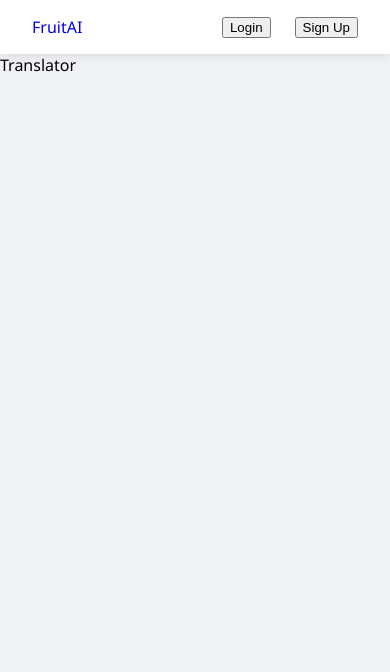
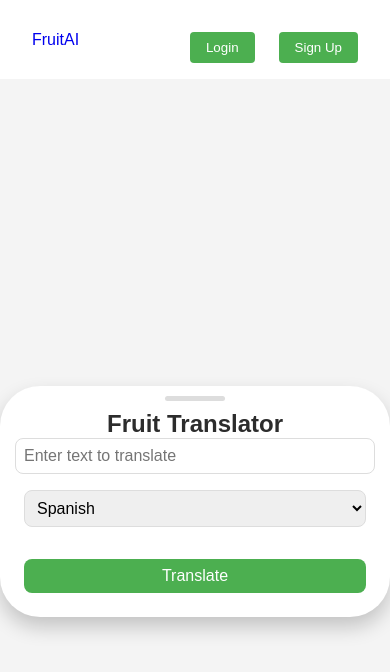
Before and after one commit to NiRbHaYsInGh30/Fruit.Ai, a React (Vite) app: page /translate in a window 390 px wide. Shown: the top 672 px of the page. Built offline with nearby package versions, Linux system fonts and the light colour scheme; no server answers.

Commit message:
Added translator

```diff
--- /dev/null
+++ b/src/Styles/ChatBot.css
@@ -0,0 +1,71 @@
+/* Chat container styling */
+.chat-container {
+    display: flex;
+    flex-direction: column;
+    justify-content: space-between;
+    height: 100vh;
+    background-color: #f9f9f9;
+    font-family: Arial, sans-serif;
+}
+
+/* Chat header styling */
+.chat-header {
+    padding: 1rem;
+    background-color: #4caf50;
+    color: white;
+    text-align: center;
+}
+
+/* Chat body */
+.chat-body {
+    flex: 1;
+    display: flex;
+    justify-content: center;
+    align-items: center;
+    flex-direction: column;
+    padding: 1rem;
+}
+
+/* Fruit list and cards */
+.fruit-list {
+    display: flex;
+    flex-wrap: wrap;
+    gap: 1rem;
+}
+
+.fruit-card {
+    background-color: #fff;
+    border: 1px solid #ddd;
+    border-radius: 8px;
+    padding: 1rem;
+    text-align: center;
+    box-shadow: 0 4px 6px rgba(0, 0, 0, 0.1);
+    cursor: pointer;
+    transition: transform 0.3s;
+}
+
+.fruit-card:hover {
+    transform: translateY(-5px);
+}
+
+.fruit-detail-card {
+    text-align: center;
+    background-color: #fff;
+    padding: 2rem;
+    border-radius: 8px;
+    box-shadow: 0 4px 6px rgba(0, 0, 0, 0.1);
+}
+
+button {
+    margin-top: 1rem;
+    padding: 0.5rem 1rem;
+    border: none;
+    background-color: #4caf50;
+    color: white;
+    cursor: pointer;
+    border-radius: 4px;
+}
+
+button:hover {
+    background-color: #45a049;
+}
--- /dev/null
+++ b/src/Styles/Translator.css
@@ -0,0 +1,114 @@
+/* Translator.css */
+
+body,
+html {
+    margin: 0;
+    padding: 0;
+    height: 100%;
+    font-family: Arial, sans-serif;
+    background-color: #f4f4f4;
+}
+
+/* Center the phone div */
+.translator-container {
+    display: flex;
+    align-items: center;
+    justify-content: center;
+    height: 100vh;
+    background-color: #f4f4f4;
+}
+
+/* Phone Shape */
+.phone-frame {
+    background-color: white;
+    width: 350px;
+    height: 700px;
+    border-radius: 40px;
+    padding: 2rem;
+    box-shadow: 0 10px 20px rgba(0, 0, 0, 0.2);
+    display: flex;
+    flex-direction: column;
+    align-items: center;
+    justify-content: space-around;
+    position: relative;
+}
+
+/* The grey top speaker of the phone */
+.phone-frame::before {
+    content: '';
+    display: block;
+    width: 60px;
+    height: 5px;
+    background-color: #ddd;
+    border-radius: 10px;
+    position: absolute;
+    top: 10px;
+    left: 50%;
+    transform: translateX(-50%);
+}
+
+/* Translator input field */
+.translator-input {
+    padding: 0.75rem;
+    width: 100%;
+    margin-bottom: 1rem;
+    border-radius: 8px;
+    border: 1px solid #ddd;
+    font-size: 1rem;
+}
+
+/* Language selector dropdown */
+.language-select {
+    margin-bottom: 1rem;
+    padding: 0.5rem;
+    width: 100%;
+    border-radius: 8px;
+    border: 1px solid #ddd;
+    font-size: 1rem;
+}
+
+/* Translate button */
+.translate-button {
+    padding: 0.75rem;
+    background-color: #4caf50;
+    color: white;
+    border: none;
+    border-radius: 8px;
+    cursor: pointer;
+    width: 100%;
+    font-size: 1rem;
+}
+
+.translate-button:hover {
+    background-color: #45a049;
+}
+
+/* Result section */
+.translation-result {
+    margin-top: 1rem;
+    background-color: #fff;
+    padding: 1rem;
+    border-radius: 8px;
+    box-shadow: 0 4px 6px rgba(0, 0, 0, 0.1);
+    width: 100%;
+    text-align: center;
+}
+
+/* Mobile Responsiveness */
+@media (max-width: 600px) {
+    .phone-frame {
+        width: 90%;
+        height: auto;
+        padding: 1.5rem;
+    }
+
+    h1 {
+        font-size: 1.5rem;
+    }
+
+    .translate-button,
+    .language-select,
+    .translator-input {
+        padding: 0.5rem;
+    }
+}
--- a/src/components/ChatBot.jsx
+++ b/src/components/ChatBot.jsx
@@ -1,9 +1,48 @@
+import { useState } from "react";
+import "../Styles/ChatBot.css";
 
-const ChatBot = () => {
+const fruits = [
+  { id: 1, name: "Apple", description: "Rich in fiber and vitamin C." },
+  {
+    id: 2,
+    name: "Banana",
+    description: "High in potassium and easy to digest.",
+  },
+  { id: 3, name: "Orange", description: "A great source of vitamin C." },
+  // Add more fruits
+];
+
+const Chatbot = () => {
+  const [selectedFruit, setSelectedFruit] = useState(null);
+
   return (
-    <div>ChatBot</div>
-  )
-}
-export default ChatBot;
-// Nirbhay singh
-// Author Nirbhay Singh
+    <div className="chat-container">
+      <header className="chat-header">
+        <h1>Fruit Chatbot</h1>
+      </header>
+      <div className="chat-body">
+        {selectedFruit ? (
+          <div className="fruit-detail-card">
+            <h2>{selectedFruit.name}</h2>
+            <p>{selectedFruit.description}</p>
+            <button onClick={() => setSelectedFruit(null)}>Back to List</button>
+          </div>
+        ) : (
+          <div className="fruit-list">
+            {fruits.map((fruit) => (
+              <div
+                key={fruit.id}
+                className="fruit-card"
+                onClick={() => setSelectedFruit(fruit)}
+              >
+                <h3>{fruit.name}</h3>
+              </div>
+            ))}
+          </div>
+        )}
+      </div>
+    </div>
+  );
+};
+
+export default Chatbot;
--- a/src/components/Home.jsx
+++ b/src/components/Home.jsx
@@ -18,8 +18,8 @@ const Home = () => {
         </a>
 
         <a
-          href="https://translate.google.co.in/?sl=auto&tl=en&op=translate"
-          target="blank"
+          href="/translate"
+
         >
           <div className="grid-item translate">
             <h3>Google Translate</h3>
--- a/src/components/Translator.jsx
+++ b/src/components/Translator.jsx
@@ -1,8 +1,80 @@
-// Nirbhay singh
-// Author Nirbhay Singh
+import { useState } from "react";
+import axios from "axios";
+import "../Styles/Translator.css";
+
 const Translator = () => {
-  return <div>Translator</div>;
+  const [inputText, setInputText] = useState("");
+  const [translatedText, setTranslatedText] = useState("");
+  const [targetLanguage, setTargetLanguage] = useState("es"); // Default to Spanish ('es')
+
+  // Function to handle translation
+  const translateText = async () => {
+    const apiKey = "AIzaSyBrBqBEN9lp3PZJckRbsBEE4YpJMEzb3Ic";
+    const url = `https://translation.googleapis.com/language/translate/v2?key=${apiKey}`;
+
+    try {
+      const response = await axios.post(
+        url,
+        {
+          q: inputText, // The text to translate
+          source: "en", // Source language (English by default)
+          target: targetLanguage, // Target language (selected by the user)
+          format: "text", // Format of the input text
+        },
+        {
+          headers: {
+            "Content-Type": "application/json",
+          },
+        }
+      );
+
+      // Set the translated text from the API response
+      setTranslatedText(response.data.data.translations[0].translatedText);
+    } catch (error) {
+      console.error("Translation Error:", error);
+      setTranslatedText("Error in translation.");
+    }
+  };
+
+  return (
+    <div className="translator-container">
+      <div className="phone-frame">
+        <h1>Fruit Translator</h1>
+
+        <input
+          type="text"
+          placeholder="Enter text to translate"
+          value={inputText}
+          onChange={(e) => setInputText(e.target.value)}
+          className="translator-input"
+        />
+
+        <select
+          className="language-select"
+          value={targetLanguage}
+          onChange={(e) => setTargetLanguage(e.target.value)}
+        >
+          <option value="es">Spanish</option>
+          <option value="fr">French</option>
+          <option value="de">German</option>
+          <option value="hi">Hindi</option>
+          <option value="zh">Chinese</option>
+          <option value="ar">Arabic</option>
+          {/* Add more languages as needed */}
+        </select>
+
+        <button onClick={translateText} className="translate-button">
+          Translate
+        </button>
+
+        {translatedText && (
+          <div className="translation-result">
+            <p>Translation: {translatedText}</p>
+          </div>
+        )}
+      </div>
+    </div>
+  );
 };
+
 export default Translator;
-// Nirbhay singh
-// Author Nirbhay Singh
```
Also changed, not shown: src/chat/ChatHome.jsx (added, +7 -0 lines).
